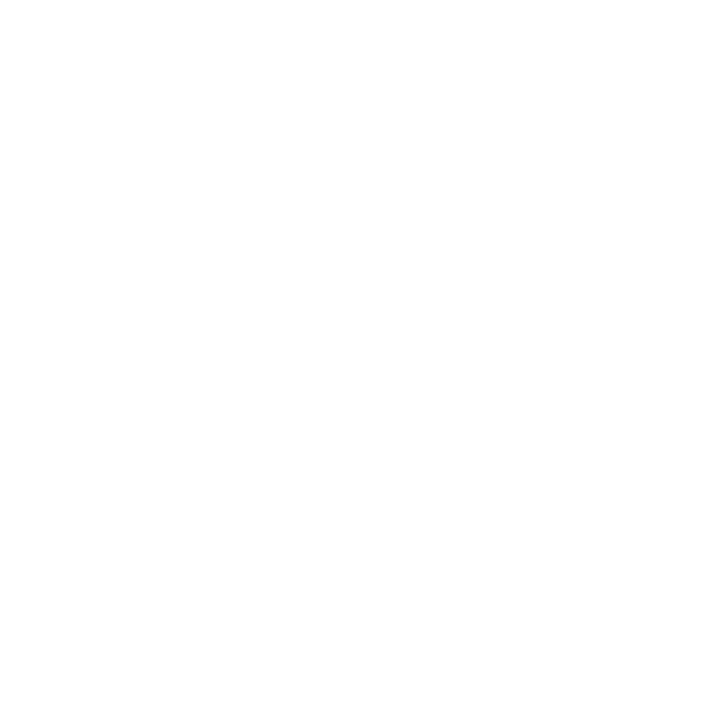
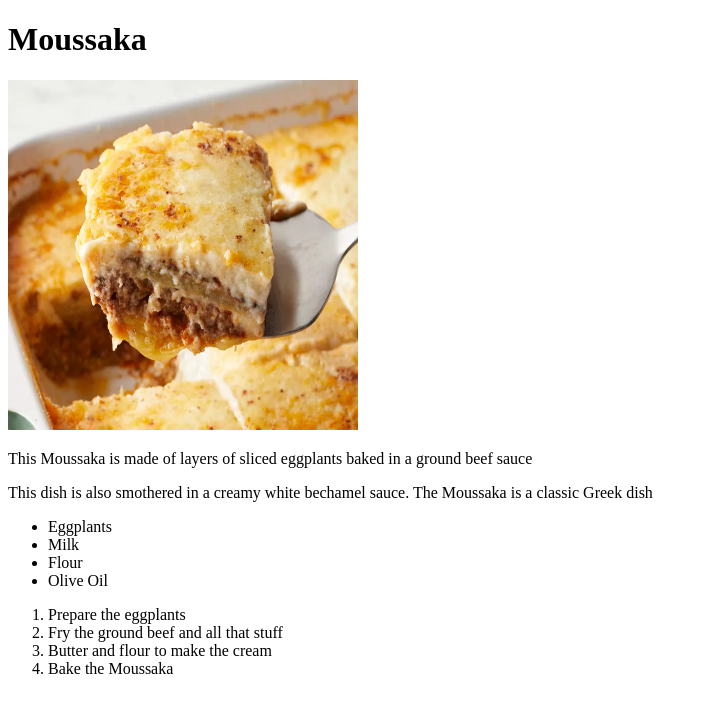
Before and after one commit to Azure-san/odin-recipes, a plain HTML site: page recipes/moussaka.html in a window 1280 px wide. Shown: the whole page, without its empty margins (0-707 px from the left). Drawn offline with Linux system fonts and the light colour scheme.

Commit message:
Moussaka page finished
Commit for the progress

```diff
--- a/recipes/moussaka.html
+++ b/recipes/moussaka.html
@@ -6,6 +6,27 @@
     <title>Document</title>
 </head>
 <body>
+    <h1>Moussaka</h1>
 
+    <img src="images/moussaka.webp" alt="Moussaka image" height="350"
+    width="350">
+
+    <p>This Moussaka is made of layers of sliced eggplants baked in a ground beef sauce</p>
+
+    <p>This dish is also smothered in a creamy white bechamel sauce. The Moussaka is a classic Greek dish</p>
+
+    <ul>
+        <li>Eggplants</li>
+        <li>Milk</li>
+        <li>Flour</li>
+        <li>Olive Oil</li>
+    </ul>
+
+    <ol>
+        <li>Prepare the eggplants</li>
+        <li>Fry the ground beef and all that stuff</li>
+        <li>Butter and flour to make the cream</li>
+        <li>Bake the Moussaka</li>
+    </ol>
 </body>
 </html>
```
